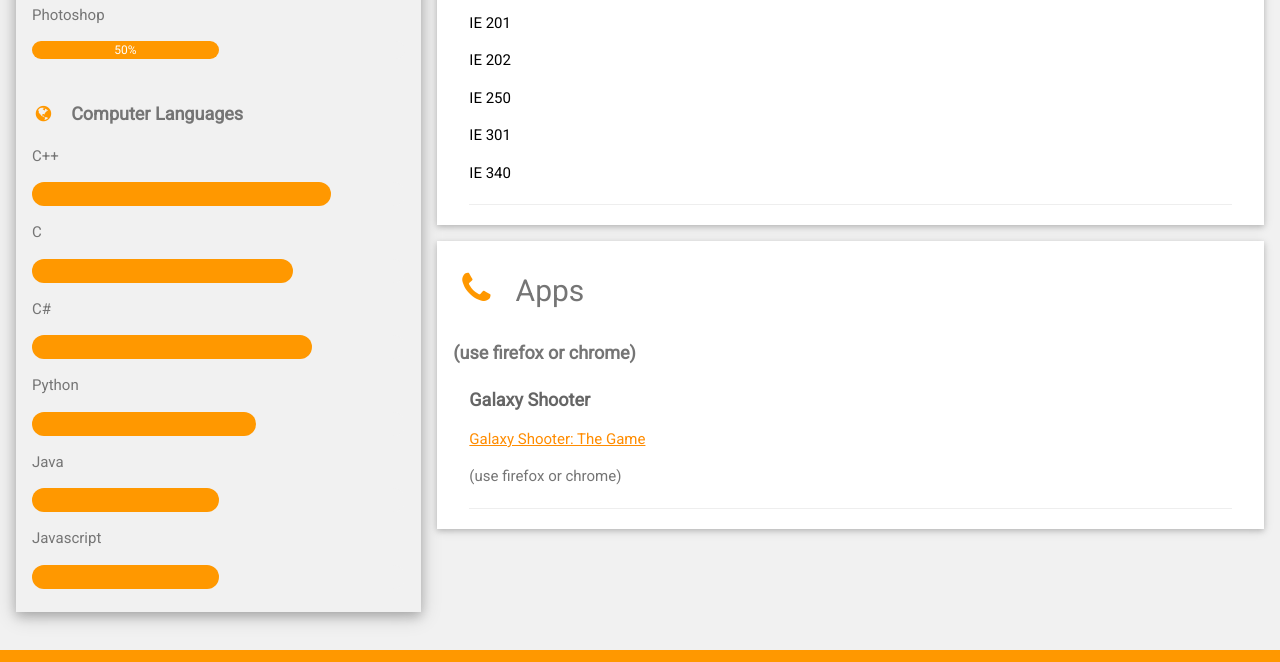
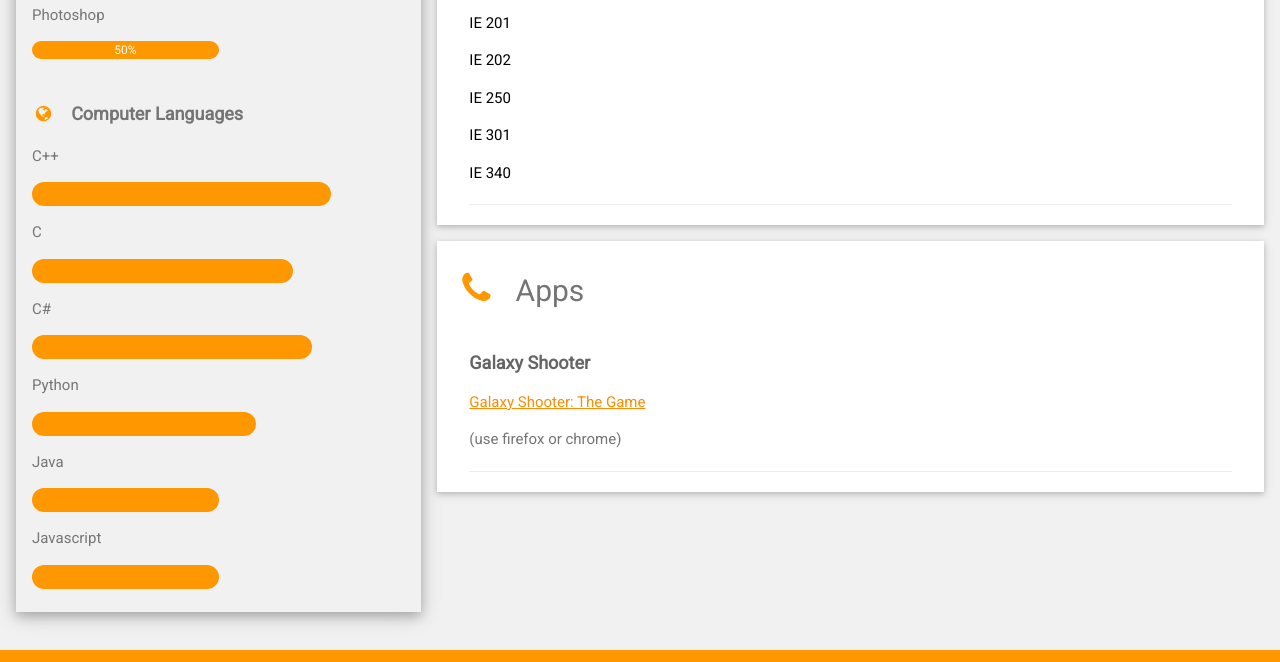
Before and after one commit to jakeisaacs/html-resume, a plain HTML site: page index.html in a window 1280 px wide. Shown: the part 1050-1712 px from the top of the page. Drawn offline with nearby package versions, Linux system fonts and the light colour scheme.

Commit message:
Update index.html

```diff
--- a/index.html
+++ b/index.html
@@ -166,7 +166,6 @@
                 <div class="w3-container w3-card w3-white">
                     <h2 class="w3-text-grey w3-padding-16"><i
                             class="fa fa-phone fa-fw w3-margin-right w3-xxlarge w3-text-orange"></i>Apps</h2>
-                            <h5 class="w3-text-grey"><b>(use firefox or chrome)</b></h5>
                             <div class="w3-container">
                                 <h5 class="w3-opacity"><b>Galaxy Shooter</b></h5>
                                 <p><a href="https://jakeisaacs.github.io/game.html" target="_blank" style="color:darkorange">Galaxy Shooter: The Game</a></p>
```
